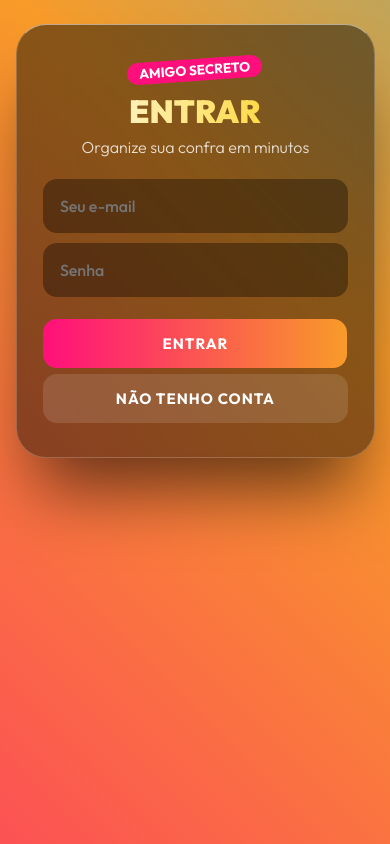
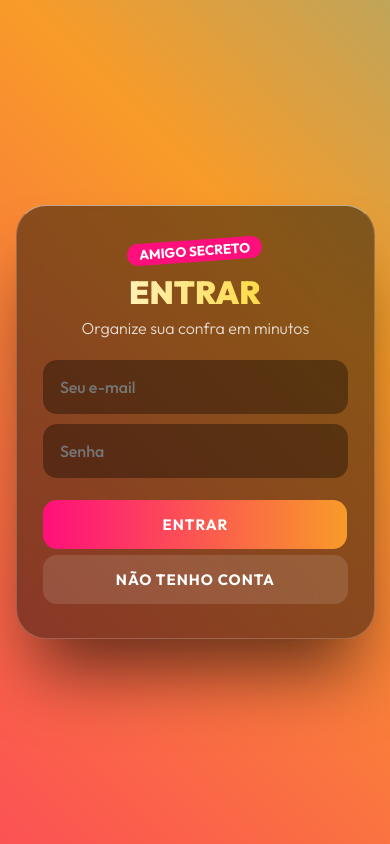
Before and after one commit to leanttro/leanttro_a, a Flask app: page / in a window 390 px wide. Run offline with Flask 3, Linux system fonts and the light colour scheme; parts of the project's set-up code (start-up, migrations or seed data) failed here and were passed over; some libraries are stand-ins or nearby versions.

Commit message:
Update index.html

```diff
--- a/templates/index.html
+++ b/templates/index.html
@@ -62,6 +62,11 @@ a{color:#fff}.code{font-family:monospace;font-size:1.3rem;letter-spacing:3px;col
 #toast{position:fixed;top:18px;left:50%;transform:translateX(-50%) translateY(-100px);background:#fff;color:#000;padding:13px 26px;border-radius:50px;font-weight:700;opacity:0;transition:.4s;z-index:9}
 #toast.show{opacity:1;transform:translateX(-50%)}
 label{font-size:.8rem;opacity:.8;display:block;margin:2px 0 4px}
+@media (max-width:768px){
+body.auth{align-items:center;min-height:100vh;min-height:100dvh;padding:16px 0}
+html.sem-rolagem,html.sem-rolagem body{height:100%;overflow:hidden}
+html.sem-rolagem body{height:100dvh}
+}
 
 {% endraw %}
 </style>
@@ -88,7 +93,7 @@ function h(tag, props, ...kids) {
   return e;
 }
 function toast(m) { const t = document.getElementById("toast"); t.textContent = m; t.classList.add("show"); setTimeout(() => t.classList.remove("show"), 2800); }
-function render(...nodes) { clearInterval(TIMER); $app.replaceChildren(...nodes.flat().filter(n => n !== null && n !== undefined && n !== false)); }
+function render(...nodes) { clearInterval(TIMER); document.body.classList.remove("auth"); document.documentElement.classList.remove("sem-rolagem"); $app.replaceChildren(...nodes.flat().filter(n => n !== null && n !== undefined && n !== false)); }
 
 async function api(method, url, body) {
   const r = await fetch("/api" + url, { method, credentials: "same-origin",
@@ -119,6 +124,8 @@ function viewAuth(modo = "login") {
     modo === "cadastro" ? f.nome : null, f.email, f.senha, erro,
     h("button", { onclick: enviar }, modo === "login" ? "Entrar" : "Criar minha conta"),
     h("button", { class: "ghost", onclick: () => viewAuth(modo === "login" ? "cadastro" : "login") }, modo === "login" ? "Não tenho conta" : "Já tenho conta"));
+  document.body.classList.add("auth");                                   // centraliza no mobile
+  document.documentElement.classList.toggle("sem-rolagem", modo === "login");   // sem rolagem só no login
 }
 
 // ── Lista de grupos ───────────────────────────────────────────────────────
```
